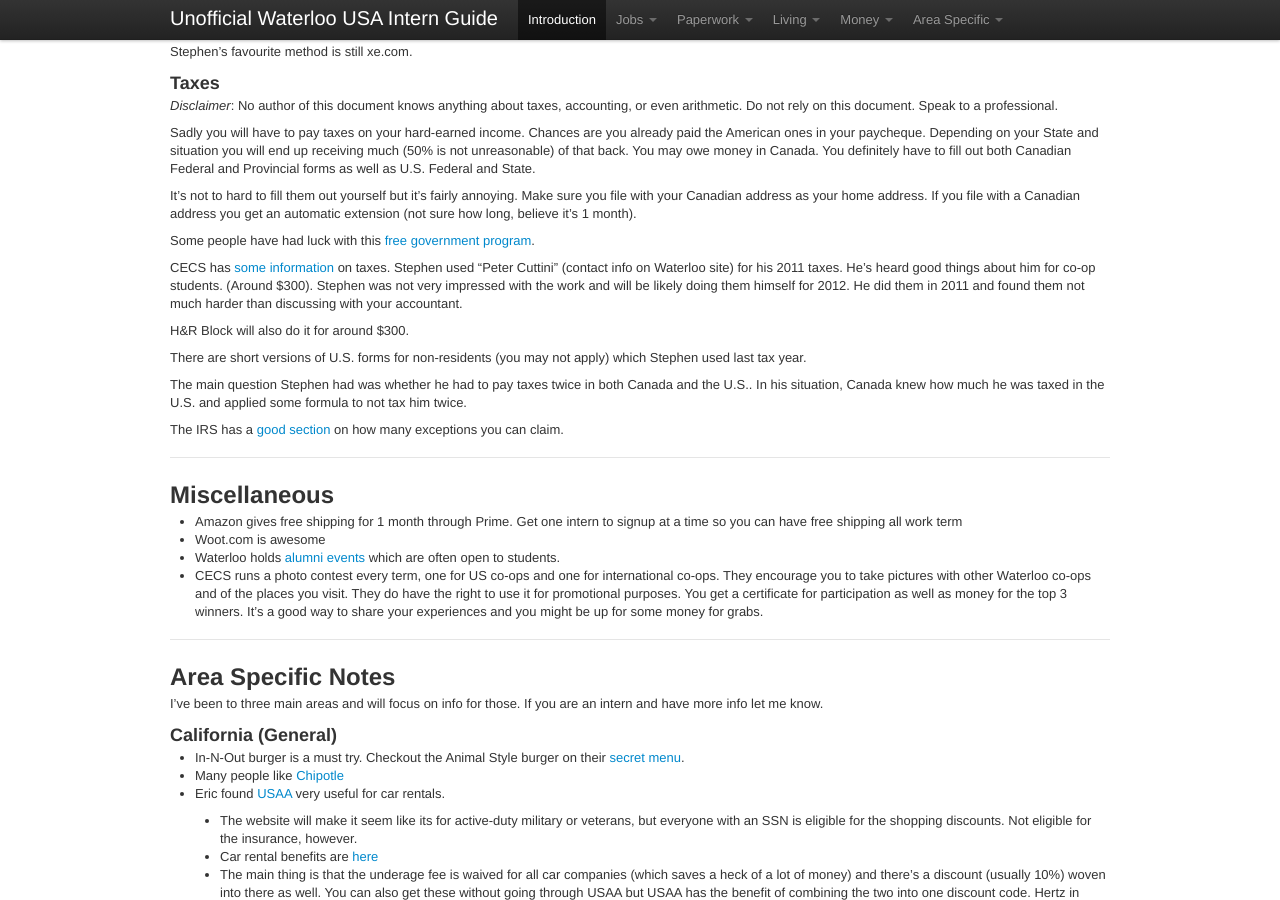
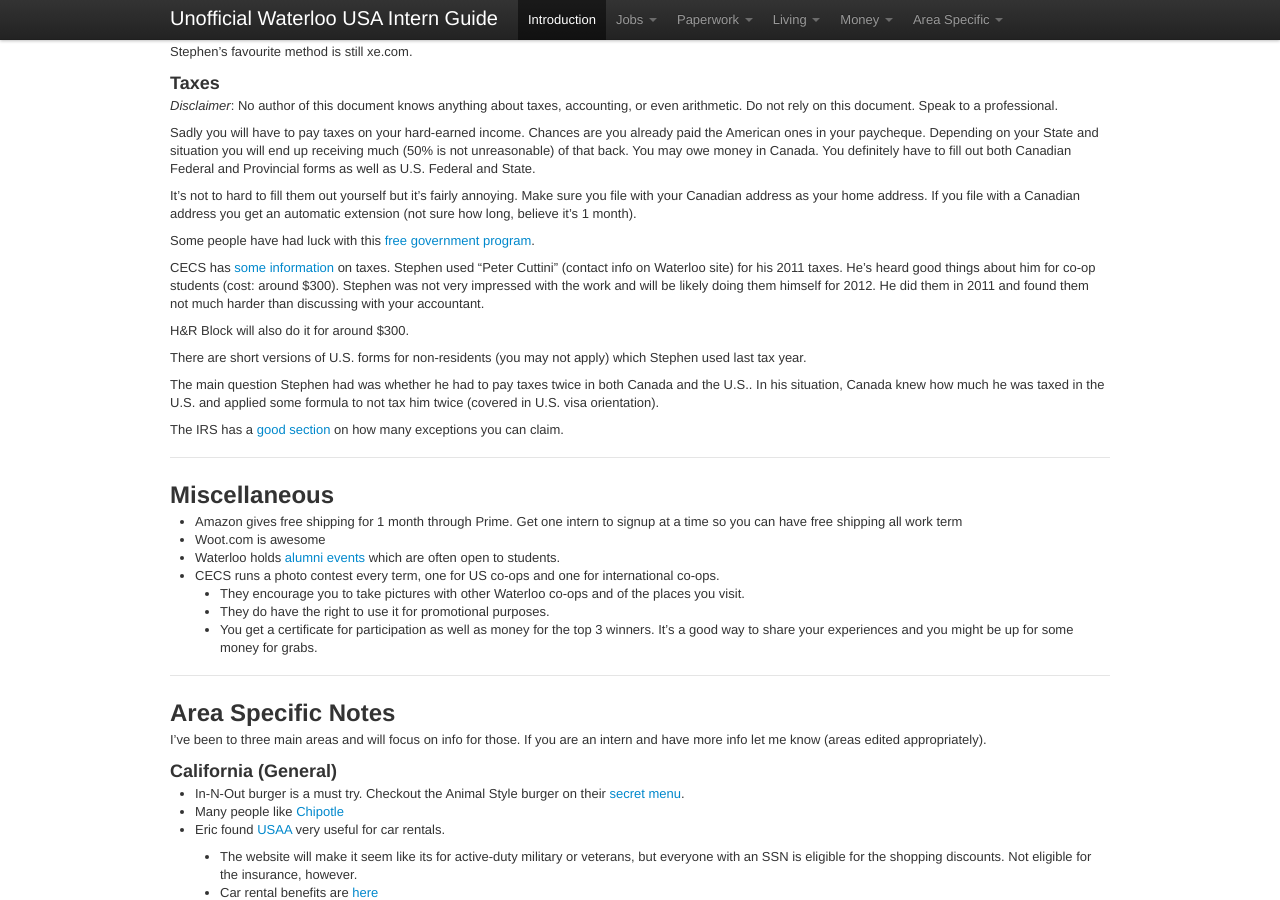
Before and after one commit to sholiday/Unofficial-Waterloo-USA-Intern-Guide, a Jekyll site: the page built from index.markdown, in a window 1280 px wide and 900 px high, scrolled down 5725 px. Built offline with Jekyll 4.4.1, drawn with Linux system fonts in a browser that asks for light colours; nearby versions of some CDN libraries; Markdown is read by kramdown in place of the engine named in the settings; some of the changed text lies outside the part shown.

Commit message:
Hooray, more NYC edits.

```diff
--- a/index.markdown
+++ b/index.markdown
@@ -526,7 +526,7 @@ Some people have had luck with this
 
 CECS has [some information][CECA-USIncomeTax] on taxes.
 Stephen used "Peter Cuttini" (contact info on Waterloo site) for his 2011 taxes.
-He's heard good things about him for co-op students. (Around $300).
+He's heard good things about him for co-op students (cost: around $300).
 Stephen was not very impressed with the work and will be likely doing them
 himself for 2012. He did them in 2011 and found them not much harder than
 discussing with your accountant.
@@ -538,7 +538,7 @@ Stephen used last tax year.
 
 The main question Stephen had was whether he had to pay taxes twice in both
 Canada and the U.S.. In his situation, Canada knew how much he was taxed in the U.S.
-and applied some formula to not tax him twice.
+and applied some formula to not tax him twice (covered in U.S. visa orientation).
 
 The IRS has a [good section][IRS-AlienExemptions] on how many exceptions you can
 claim.
@@ -558,19 +558,19 @@ claim.
   which are often open to students.
 * CECS runs a photo contest every term, one for US co-ops and one for
   international co-ops.
-  They encourage you to take pictures with other Waterloo co-ops and of the
-  places you visit.
-  They do have the right to use it for promotional purposes.
-  You get a certificate for participation as well as money for the top 3
-  winners. It's a good way to share your experiences and you might be up for
-  some money for grabs.
+  * They encourage you to take pictures with other Waterloo co-ops and of the
+    places you visit.
+  * They do have the right to use it for promotional purposes.
+  * You get a certificate for participation as well as money for the top 3
+    winners. It's a good way to share your experiences and you might be up for
+    some money for grabs.
 
 ---
 
 <section id="Area" />
 ## Area Specific Notes
 I've been to three main areas and will focus on info for those.
-If you are an intern and have more info let me know.
+If you are an intern and have more info let me know (areas edited appropriately).
 
 <section id="Area-California" />
 ### California (General)
@@ -884,7 +897,9 @@ up SF or Mountain View.
 * [Fat Cat](http://www.fatcatmusic.org/) is a nice bar and has lots of pool
   tables, ping-pong tables and even scrabble. Prices are decent. Also allows
   people under 21 in before a certain time.
+
 * [Dallas BBQ](http://www.dallasbbq.com/) is really good and has awesome prices.
+
 * [Carmines](http://carminesnyc.com/) is family style (gigantic plates) Italian
   food and really tasty. Pretty busy.
 
```
Also changed, not shown: other parts of index.markdown (+22 -9 lines).
